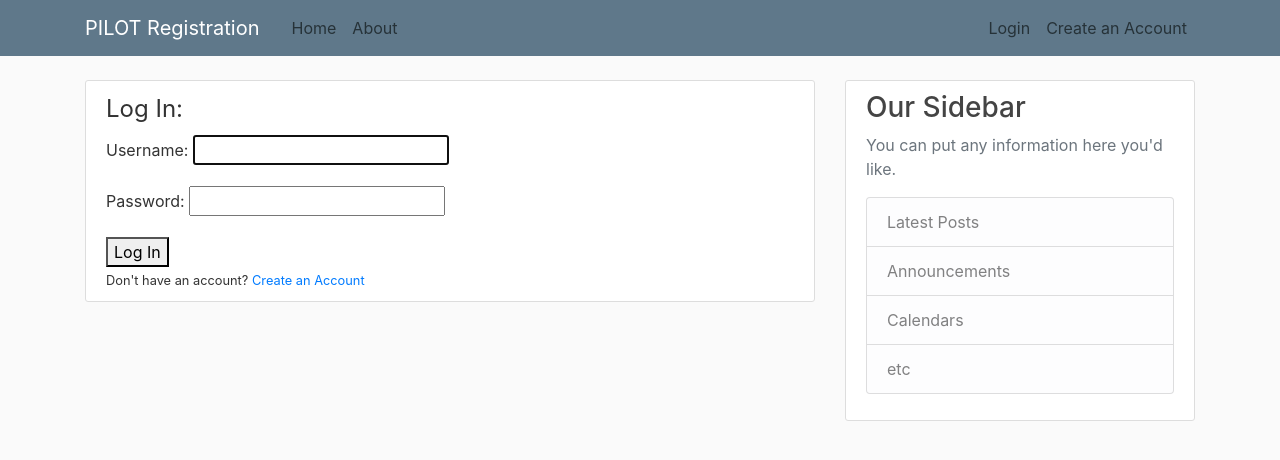
After one commit to miaboloix/registration, a Django app: page /login/ in a window 1280 px wide. The commit adds this page. Shown: the top 460 px of the page. Run offline with Django 3.2, Linux system fonts and the light colour scheme; some libraries are stand-ins or nearby versions.

Commit message:
added login page

```diff
--- a/mysite/mysite/settings.py
+++ b/mysite/mysite/settings.py
@@ -121,3 +121,6 @@ USE_TZ = True
 # https://docs.djangoproject.com/en/dev/howto/static-files/
 
 STATIC_URL = '/static/'
+
+LOGIN_REDIRECT_URL = 'one:home'
+LOGIN_URL = 'login'
--- a/mysite/mysite/urls.py
+++ b/mysite/mysite/urls.py
@@ -21,7 +21,7 @@ from users import views as user_views
 urlpatterns = [
     path('admin/', admin.site.urls),
     path('signin/', user_views.create_user, name='sign_in'),
-    path('login/', auth_views.LoginView.as_view(), name='login'),
-    path('logout/', auth_views.LogoutView.as_view(), name='logout'),
+    path('login/', auth_views.LoginView.as_view(template_name='users/login.html'), name='login'),
+    path('logout/', auth_views.LogoutView.as_view(template_name='users/logout.html'), name='logout'),
     path('', include('one.urls'), name='home'),
 ]
--- a/mysite/one/templates/one/base.html
+++ b/mysite/one/templates/one/base.html
@@ -27,13 +27,13 @@
 			</button>
 			<div class="collapse navbar-collapse" id="navbarToggle">
 				<div class="navbar-nav mr-auto">
-					<a class="nav-item nav-link" href="">Home</a>
+					<a class="nav-item nav-link" href="{% url 'one:home' %}">Home</a>
 					<a class="nav-item nav-link" href="#">About</a>
 				</div>
 				<!-- Navbar Right Side -->
 				<div class="navbar-nav">
-					<a class="nav-item nav-link" href="#">Login</a>
-					<a class="nav-item nav-link" href="signin/">Register</a>
+					<a class="nav-item nav-link" href="{% url 'one:login' %}">Login</a>
+					<a class="nav-item nav-link" href="{% url 'one:sign_in' %}">Create an Account</a>
 				</div>
 			</div>
 		</div>
--- a/mysite/one/urls.py
+++ b/mysite/one/urls.py
@@ -1,11 +1,14 @@
 from django.urls import path
 from users import views as user_views
+from django.contrib.auth import views as auth_views
 from . import views
 
 app_name = 'one'
 urlpatterns = [
-	path('', user_views.create_user, name='sign_in'),
+	path('', user_views.create_user, name='home'),
 	path('signin/', user_views.create_user, name='sign_in'),
+	path('login/', auth_views.LoginView.as_view(template_name='users/login.html'), name='login'),
+	path('logout/', auth_views.LogoutView.as_view(template_name='users/logout.html'), name='logout'),
 	path('<int:user>/get_data/', views.get_data, name='data'),
 	path('<int:pk>/results/', views.get_results, name='results'),
 	path('<int:pk>/details/', views.details, name='detail'),
--- /dev/null
+++ b/mysite/users/templates/users/login.html
@@ -0,0 +1,22 @@
+{% extends "one/base.html" %}
+{% block content %}
+<div class="content-section">
+	<form method="post">
+		{% csrf_token %}
+		<fieldset>
+			<legend>
+				Log In:
+			</legend>
+			{{ form.as_p }}
+		</fieldset>
+		<div>
+			<button type="submit">Log In</button>
+		</div>
+	</form>
+	<div>
+		<small>
+			Don't have an account? <a href="{% url 'one:sign_in' %}">Create an Account</a>
+		</small>
+	</div>
+</div>
+{% endblock content %}
```
Also changed, not shown: mysite/users/templates/users/logout.html (added, +22 -0 lines), mysite/db.sqlite3.
